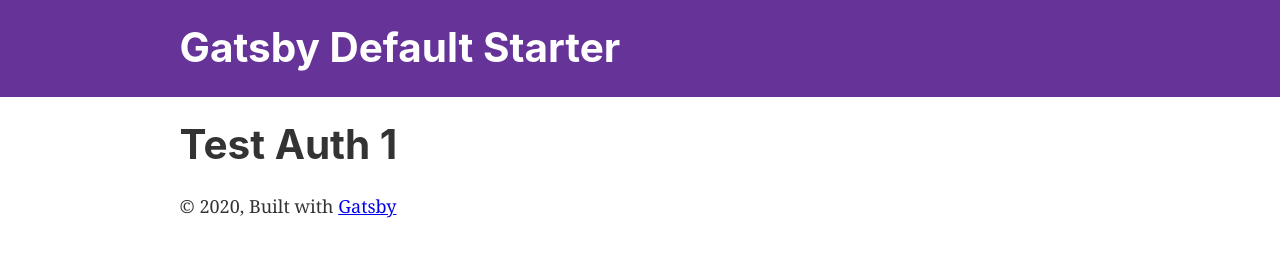
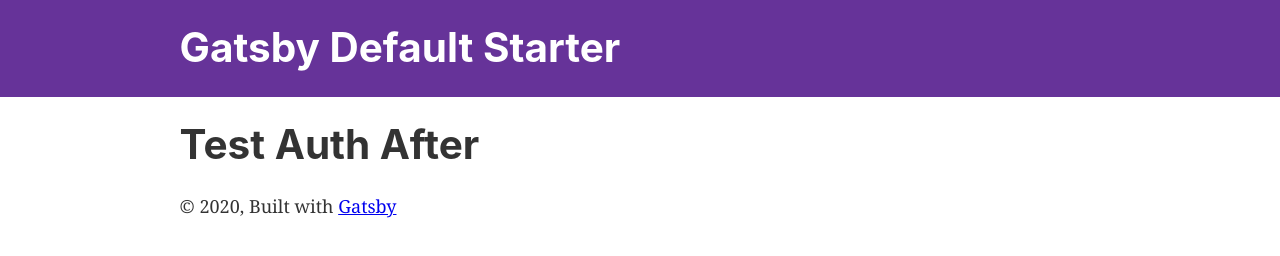
Before and after one commit to kyrlouca/amp-test, a Gatsby site: page / in a window 1280 px wide. Built offline with nearby package versions, Linux system fonts and the light colour scheme; Gatsby itself is replaced by a stand-in of ours.

Commit message:
Second attempt

```diff
--- a/src/pages/index.js
+++ b/src/pages/index.js
@@ -6,7 +6,7 @@
 const IndexPage = () => (
   <Layout>
     <SEO title="Home" />
-    <h1>Test Auth 1</h1>
+    <h1>Test Auth After</h1>
 
   </Layout>
 )
```
